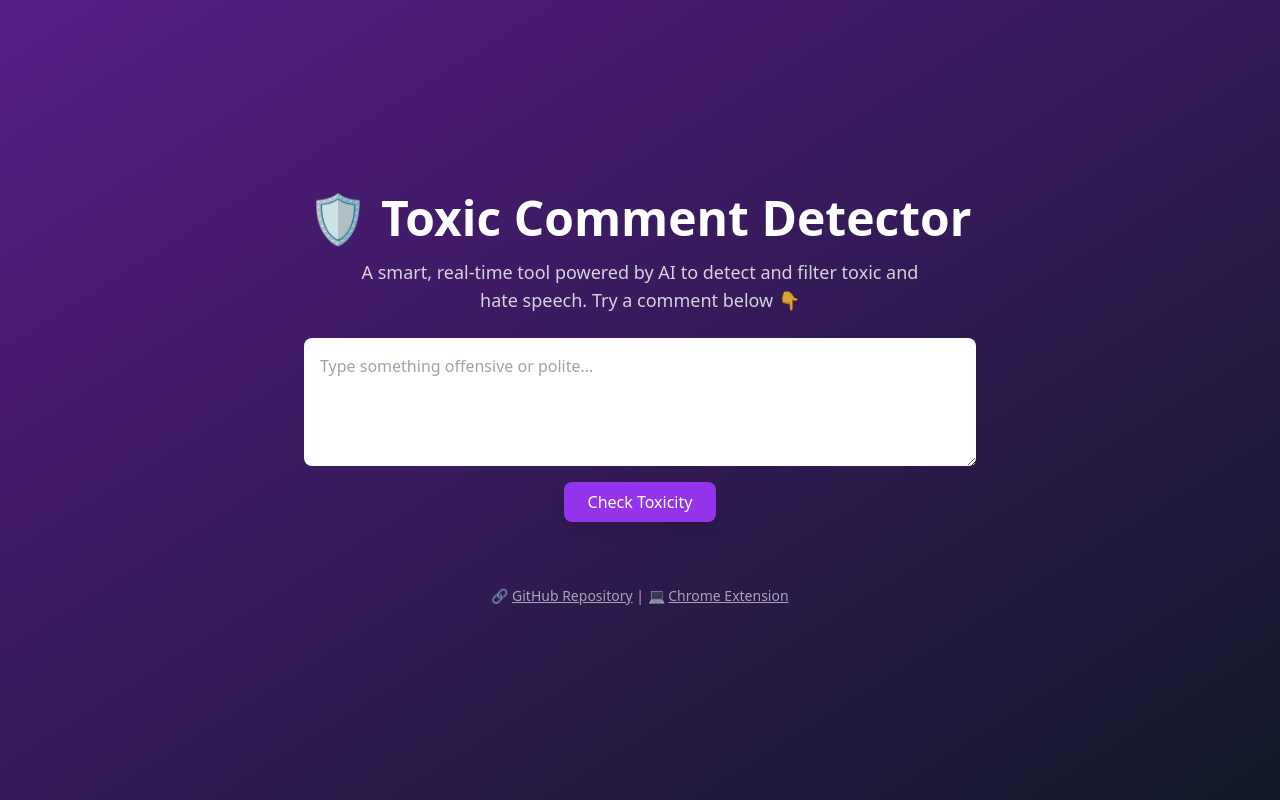
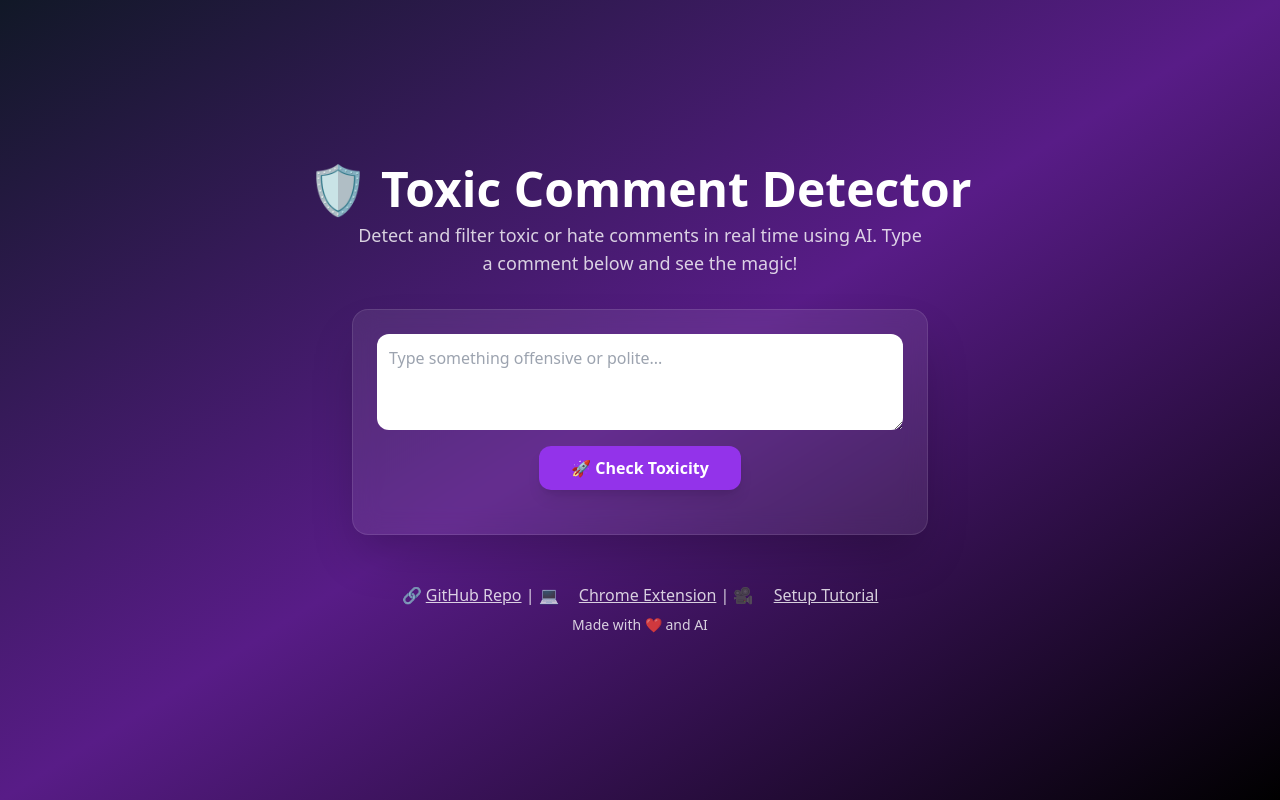
Before and after one commit to sarkar24/Toxic-Comment-Detector-Updated, a Flask app: page / in a window 1280 px wide. Run offline with Flask 3, Linux system fonts and the light colour scheme; some libraries are stand-ins or nearby versions.

Commit message:
Upgraded UI

```diff
--- a/templates/index.html
+++ b/templates/index.html
@@ -5,22 +5,52 @@
   <title>Toxic Comment Detector</title>
   <meta name="viewport" content="width=device-width, initial-scale=1" />
   <script src="https://cdn.tailwindcss.com"></script>
+  <style>
+    body { animation: fadeIn 1s ease-in; }
+    @keyframes fadeIn { from { opacity: 0; } to { opacity: 1; } }
+
+    .glass-card {
+      background: rgba(255, 255, 255, 0.08);
+      backdrop-filter: blur(12px);
+      border: 1px solid rgba(255, 255, 255, 0.1);
+    }
+  </style>
 </head>
-<body class="bg-gradient-to-br from-purple-900 to-gray-900 text-white flex flex-col items-center justify-center min-h-screen px-6">
-  <h1 class="text-5xl font-bold mb-4 text-center">🛡️ Toxic Comment Detector</h1>
-  <p class="text-center mb-6 text-lg opacity-80 max-w-xl">
-    A smart, real-time tool powered by AI to detect and filter toxic and hate speech. Try a comment below 👇
-  </p>
+<body class="bg-gradient-to-br from-gray-900 via-purple-900 to-black text-white flex flex-col items-center justify-center min-h-screen px-6">
 
-  <textarea id="inputText" rows="4" class="w-full max-w-2xl p-4 rounded-lg text-black" placeholder="Type something offensive or polite..."></textarea>
-  <button onclick="checkToxicity()" class="mt-4 px-6 py-2 bg-purple-600 hover:bg-purple-700 rounded-lg shadow-lg">Check Toxicity</button>
+  <!-- Header -->
+  <div class="text-center mb-8">
+    <h1 class="text-5xl font-extrabold mb-2">🛡️ Toxic Comment Detector</h1>
+    <p class="text-lg opacity-80 max-w-xl mx-auto">
+      Detect and filter toxic or hate comments in real time using AI.
+      Type a comment below and see the magic!
+    </p>
+  </div>
 
-  <div id="result" class="mt-6 text-xl font-semibold"></div>
+  <!-- Glass Card -->
+  <div class="glass-card w-full max-w-xl rounded-2xl p-6 shadow-2xl flex flex-col items-center">
 
-  <p class="mt-10 text-sm opacity-60">
-    🔗 <a href="https://github.com/sarkar24/Toxic-Comment-Detector" class="underline">GitHub Repository</a> |
-    💻 <a href="https://drive.google.com/file/d/1tlcMZA7iFqsEo9a8n_oIAsJvzbtq2OAp/view?usp=sharing" class="underline">Chrome Extension</a>
-  </p>
+    <textarea id="inputText" rows="3" class="w-full p-3 rounded-xl text-black focus:outline-none text-base" placeholder="Type something offensive or polite..."></textarea>
+
+    <button onclick="checkToxicity()" class="mt-4 px-8 py-2.5 bg-purple-600 hover:bg-purple-700 transition rounded-xl shadow-lg font-semibold text-base">
+      🚀 Check Toxicity
+    </button>
+
+    <!-- Result Section -->
+    <div id="result" class="mt-5 text-xl font-semibold text-center transition-all"></div>
+  </div>
+
+  <!-- Footer -->
+  <footer class="mt-12 text-center text-base opacity-80">
+    <div class="flex flex-col items-center gap-1">
+      <div class="space-x-4">
+        🔗 <a href="https://github.com/sarkar24/Toxic-Comment-Detector-Updated" target="_blank" rel="noopener noreferrer" class="underline hover:text-purple-300 transition">GitHub Repo</a>
+        | 💻 <a href="https://drive.google.com/file/d/1tlcMZA7iFqsEo9a8n_oIAsJvzbtq2OAp/view?usp=sharing" target="_blank" rel="noopener noreferrer" class="underline hover:text-purple-300 transition">Chrome Extension</a>
+        | 🎥 <a href="https://www.youtube.com/watch?v=MnTMe5dBzf8" target="_blank" rel="noopener noreferrer" class="underline hover:text-purple-300 transition">Setup Tutorial</a>
+      </div>
+      <p class="mt-1 text-sm">Made with ❤️ and AI</p>
+    </div>
+  </footer>
 
   <script>
     async function checkToxicity() {
@@ -33,8 +63,7 @@
         return;
       }
 
-      // Show loading message
-      resDiv.innerText = "⏳ Checking toxicity, please wait...";
+      resDiv.innerText = "⏳ Checking toxicity...";
       resDiv.className = "mt-6 text-xl font-semibold text-blue-300 animate-pulse";
 
       try {
@@ -45,22 +74,21 @@
         });
 
         const data = await response.json();
-        console.log("API Response:", data); // Debugging
+        console.log("API Response:", data);
 
         if (!data.label || typeof data.probability !== "number") {
           throw new Error("Invalid response");
         }
 
         const scorePercent = (data.probability * 100).toFixed(2);
-        resDiv.innerText =
-          data.label === "toxic"
-            ? `⚠️ Toxic (Toxicity: ${scorePercent}%)`
-            : `✅ Not Toxic (Confidence: ${scorePercent}%)`;
+        resDiv.className = "mt-6 text-xl font-semibold";
 
-        resDiv.className =
-          data.label === "toxic"
-            ? "mt-6 text-xl font-semibold text-red-400"
-            : "mt-6 text-xl font-semibold text-green-400";
+        if (data.label === "toxic") {
+          resDiv.innerHTML = `⚠️ <span class="text-red-400">Toxic</span> (Toxicity: ${scorePercent}%)`;
+        } else {
+          resDiv.innerHTML = `✅ <span class="text-green-400">Not Toxic</span> (Confidence: ${scorePercent}%)`;
+        }
+
       } catch (err) {
         console.error(err);
         resDiv.innerText = "❌ Error: Unable to connect to server or invalid response.";
```
